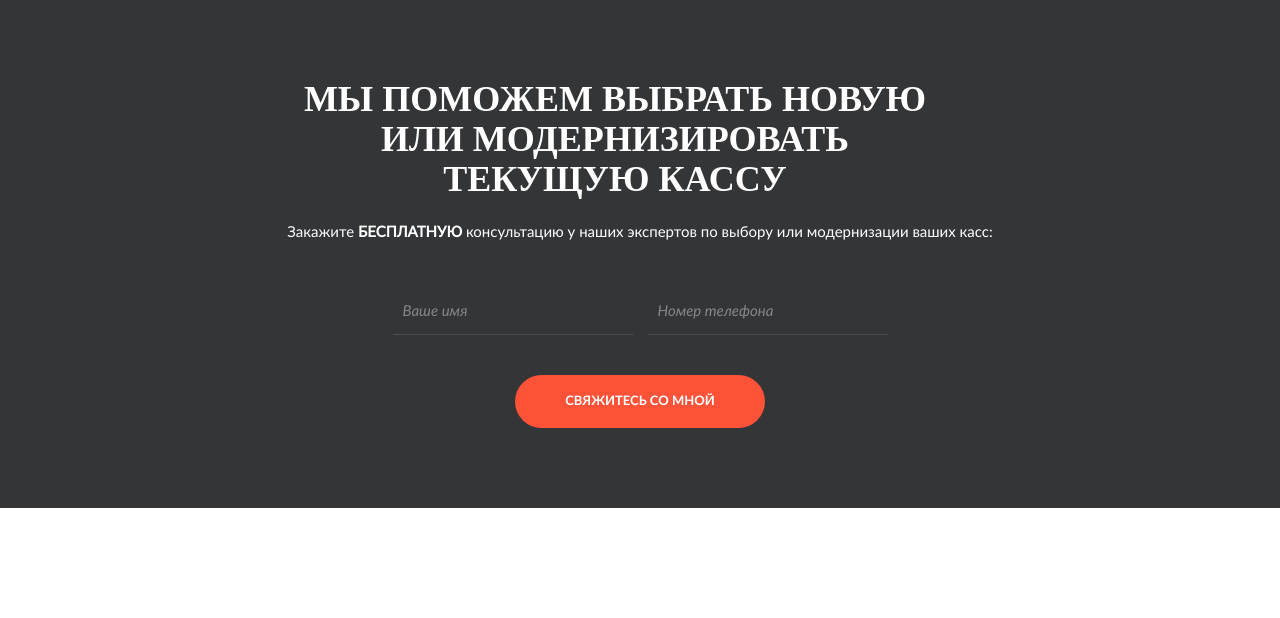
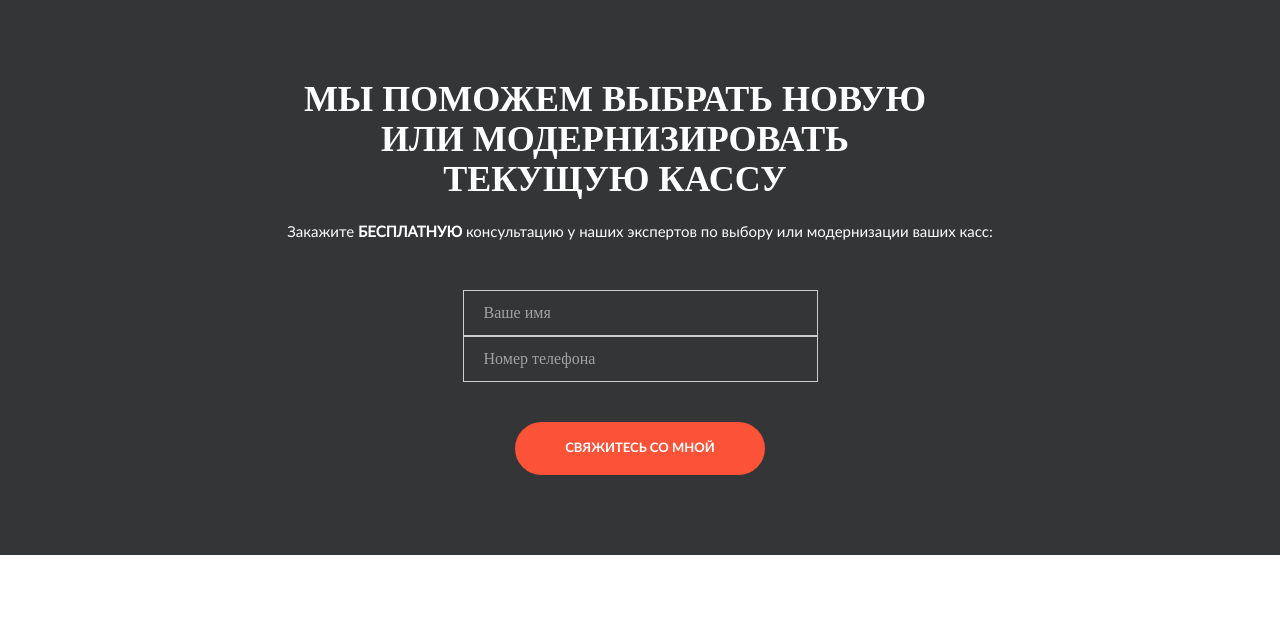
Before and after one commit to kvsemenoff/broadcast, a PHP site: page /index.html in a window 1280 px wide. Shown: the part 2947-3565 px from the top of the page. Run offline with PHP 8.4, Linux system fonts and the light colour scheme; style sheets or scripts are compiled from the project's sources; some libraries are stand-ins or nearby versions; some web fonts are replaced.

Commit message:
input text

```diff
--- a/block/inputtext/index.html
+++ b/block/inputtext/index.html
@@ -6,15 +6,15 @@
 <br>
 <br>
 <form action="#" method="post" class="form1">
-	<span class="input input_theme_rosa"><input type="text" class="input__control" name="uname" placeholder="Ваше имя"></span>
+	<span class="input input_theme_rosa"><input type="text" class="input__control" name="uname" placeholder="Введите ваше имя" required></span>
 	<br>
 	<br>
 	<br>
-	<span class="input input_theme_rosa"><input type="tel" class="input__control js-phone" name="phone" placeholder="Номер телефона" required></span>
+	<span class="input input_theme_rosa"><input type="tel" class="input__control js-phone" name="phone" placeholder="Введите ваш телефон" required></span>
 	<br>
 	<br>
 	<br>
-	<span class="input input_theme_rosa"><input type="email" class="input__control" name="email" placeholder="E-mail" required></span>
+<!-- 	<span class="input input_theme_rosa"><input type="email" class="input__control" name="email" placeholder="E-mail" required></span>  -->
 </form>
 
 <script src="../../libs/jquery/jquery-1.11.1.min.js"></script>
--- a/block/inputtext/style.css
+++ b/block/inputtext/style.css
@@ -1,2 +1,32 @@
-.input_theme_rosa{display:inline-block;line-height:24px;min-width:240px}.input__control{font-family:"LatoItalic";opacity:0.4;color:#fff;font-size:15px;font-style:italic;border:none;background:transparent;padding:10px 10px;outline:none;width:100%;border-bottom:1px solid #717273}.input__control::-webkit-input-placeholder{color:#fff}.input__control::-moz-placeholder{color:#fff}.input__control:-moz-placeholder{color:#fff}.input__control:-ms-input-placeholder{color:#fff}
+.input_theme_rosa {
+  display: inline-block;
+  line-height: 24px;
+  max-width: 355px;
+  width: 100%; }
+
+.input__control {
+  font-family: "Segoe UI Regular";
+  color: #a2a2a2;
+  font-size: 16px;
+  line-height: 30px;
+  background: transparent;
+  padding: 7px 20px;
+  outline: none;
+  width: 100%;
+  border: 1px solid #cdcdcd;
+  /* Firefox 19+ */
+  /* Firefox 18- */ }
+  .input__control::-webkit-input-placeholder {
+    color: #a2a2a2; }
+  .input__control::-moz-placeholder {
+    color: #a2a2a2; }
+  .input__control:-moz-placeholder {
+    color: #a2a2a2; }
+  .input__control:-ms-input-placeholder {
+    color: #a2a2a2; }
+
+.input__control:focus, .input__control:active {
+  color: #282828;
+  border: 1px solid #818181; }
+
 /*# sourceMappingURL=style.css.map */
--- a/block/inputtext/style.scss
+++ b/block/inputtext/style.scss
@@ -2,23 +2,26 @@
 .input_theme_rosa {
   display: inline-block;
   line-height: 24px;
-  min-width: 240px;
+  max-width: 355px;
+  width: 100%;
 }
 
 .input__control{
-	font-family: "LatoItalic";
-	opacity: 0.4;
-	color: #fff;
-	font-size: 15px;
-	font-style: italic;
-	border: none;
+	font-family: "Segoe UI Regular";
+	color: #a2a2a2;
+	font-size: 16px;
+	line-height: 30px;
 	background: transparent;
-	padding: 10px 10px;
+	padding: 7px 20px;
 	outline: none;
 	width: 100%;
-	border-bottom: 1px solid #717273;
-	&::-webkit-input-placeholder {color:#fff;}
-	&::-moz-placeholder          {color:#fff;}/* Firefox 19+ */
-	&:-moz-placeholder           {color:#fff;}/* Firefox 18- */
-	&:-ms-input-placeholder      {color:#fff;}
+	border: 1px solid #cdcdcd;
+	&::-webkit-input-placeholder {color: #a2a2a2;}
+	&::-moz-placeholder          {color: #a2a2a2;}/* Firefox 19+ */
+	&:-moz-placeholder           {color: #a2a2a2;}/* Firefox 18- */
+	&:-ms-input-placeholder      {color: #a2a2a2;}
 }
+.input__control:focus, .input__control:active{
+	color: #282828;
+	border: 1px solid #818181;
+}
```
Also changed, not shown: 1 other file.
